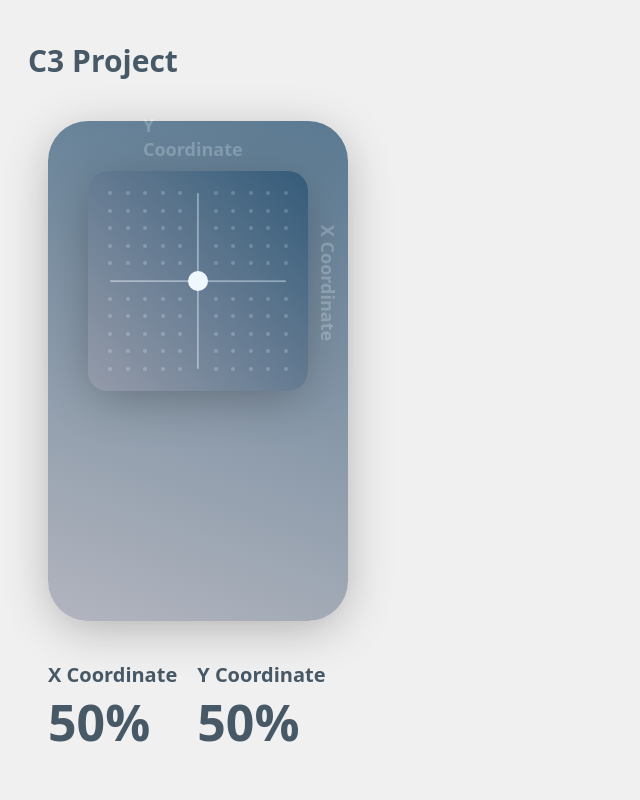
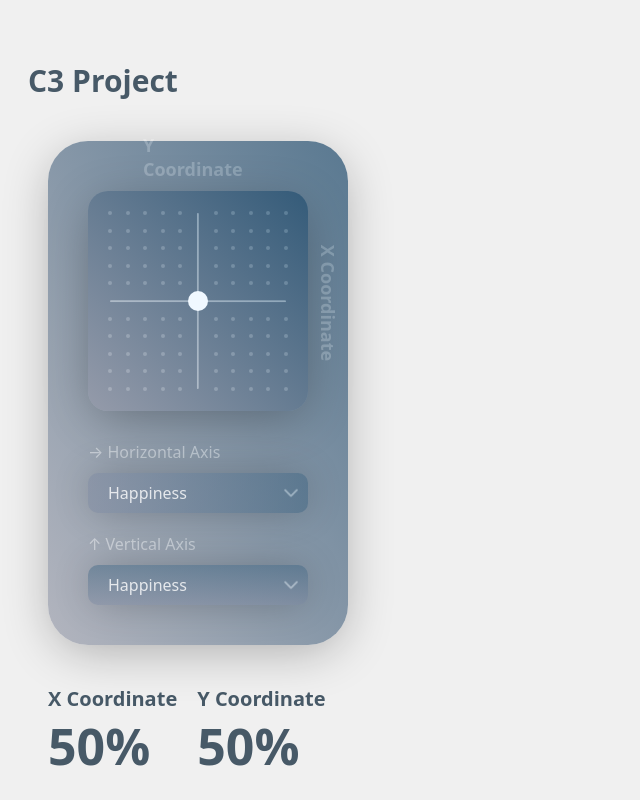
Before and after one commit to shmshmkch/C3-Project, a React (Vite) app: page / in a window 1280 px wide. Shown: the whole page, without its empty margins (0-640 px from the left). Built offline with nearby package versions, Linux system fonts and the light colour scheme.

Commit message:
Add SelectBox component

```diff
--- a/src/App.css
+++ b/src/App.css
@@ -7,7 +7,7 @@ body {
 #logo {
   font-size: 30px;
   font-weight: 600;
-  margin: 40px 40px 40px 20px;
+  margin: 60px 40px 40px 20px;
 }
 
 #value_area {
--- a/src/CoordinateInput.tsx
+++ b/src/CoordinateInput.tsx
@@ -3,6 +3,7 @@ import './assets/CoordinateInput.css';
 import Message from './Message';
 import axisImg from "./assets/axis.png"
 import CoordinatePlane from './CoordinatePlane';
+import SelectBox from './SelecBox';
 
 type ValueProps = {
   value: {x: number, y:number},
@@ -93,6 +94,12 @@ function CoordinateInput(props: ValueProps) {
                 <div id="y_axis_label" className="axis_label">Y Coordinate</div>
                 <div id="x_axis_label" className="axis_label">X Coordinate</div>
             </div>
+            <div id="select_area">
+                <p className="axis_text">→ Horizontal Axis</p>
+                <SelectBox className='horizontal'/>
+                <p className="axis_text">↑ Vertical Axis</p>
+                <SelectBox className="vertical"/>
+            </div>
         </div>
     );
 }
--- /dev/null
+++ b/src/SelecBox.tsx
@@ -0,0 +1,19 @@
+import {useEffect, useRef} from 'react';
+import './assets/SelectBox.css';
+
+function SelectBox({className}: {className?: string}) {
+
+
+
+    return (
+        <div className={`select_box ${className}`}>
+            <select name="category">
+                <option value="">Happiness</option>
+                <option value="living">Frankness</option>
+            </select>
+            <div className="select_box_arrow"></div>
+        </div>
+    );
+}
+
+export default SelectBox;
--- a/src/assets/CoordinateInput.css
+++ b/src/assets/CoordinateInput.css
@@ -1,9 +1,9 @@
 #coordinate_input {
     display: flex;
-    height: 500px;
+    flex-direction: column;
     width: 300px;
     background: #345B79;
-    background: linear-gradient(200deg, rgba(52, 91, 121, 0.8), rgba(163, 166, 178, 0.8));
+    background: linear-gradient(240deg, rgba(52, 91, 121, 0.8), rgba(163, 166, 178, 0.8));
     box-shadow: 0px 10px 50px -6px rgba(0, 0, 0, 0.3);
     border-radius: 40px;
     position: relative;
@@ -11,11 +11,13 @@
 }
 
 #coordinate_plane_wrapper {
-    width: calc(100% - 80px);
+    position: relative;
+    width: 220px;
+    height: 220px;
+    align-self: flex-start;
     aspect-ratio: 1;
-    position: absolute;
-    top: 50px;
-    left: 40px;
+    margin-top: 50px;
+    margin-left: 40px;
     background: linear-gradient(45deg, rgb(149, 155, 170) 0%, rgba(52, 91, 121, 1) 100%);
     box-shadow: 0px 10px 50px -6px rgba(0, 0, 0, 0.3);
     border-radius: 20px;
@@ -93,3 +95,20 @@
     -webkit-user-select: none;
     -webkit-user-drag: none;
 }
+
+#select_area {
+    margin-top: 10px;
+    margin-left: 40px;
+    margin-right: 40px;
+    margin-bottom: 40px;
+    color: white;
+}
+
+.axis_text {
+    mix-blend-mode: soft-light;
+    margin: 20px 0 10px 0;
+}
+
+.select_box {
+
+}
--- /dev/null
+++ b/src/assets/SelectBox.css
@@ -0,0 +1,50 @@
+.select_box {
+  position: relative;
+  width: auto;
+  height: 40px;
+  border-radius: 10px;
+}
+
+.select_box.horizontal {
+    background: linear-gradient(90deg, rgba(117, 129, 153, 0.46), rgba(52, 91, 121, 0.46)); /* 上下の淡いグラデーション */
+}
+
+.select_box.vertical {
+    background: linear-gradient(0deg, rgba(117, 129, 153, 0.46), rgba(52, 91, 121, 0.46)); /* 上下の淡いグラデーション */
+}
+
+.select_box select {
+  display: block;
+  position: absolute;
+  left: 0;
+  top: 0;
+  width: 100%;
+  height: 100%;
+  box-sizing: border-box;
+  border-radius: 10px;
+  padding-left: 20px;
+  border: none;
+  background: transparent;
+  box-shadow: 0px 0px 40px -6px rgba(0, 0, 0, 0.3);
+  color: rgba(255, 255, 255, 0.80);
+  font: inherit;
+  font-weight: 400;
+  line-height: 1.5;
+  outline: none;
+  appearance: none;
+  cursor: pointer;
+}
+
+.select_box_arrow {
+  position: absolute;
+  right: 10px;
+  top: 0;
+  bottom: 0;
+  margin: auto;
+  height: 14px;
+  width: 14px;
+  background-image: url("./down_arrow.png");
+  background-size: contain;
+  pointer-events: none;
+  mix-blend-mode: soft-light;
+}
```
Also changed, not shown: src/assets/down_arrow.png (added).
